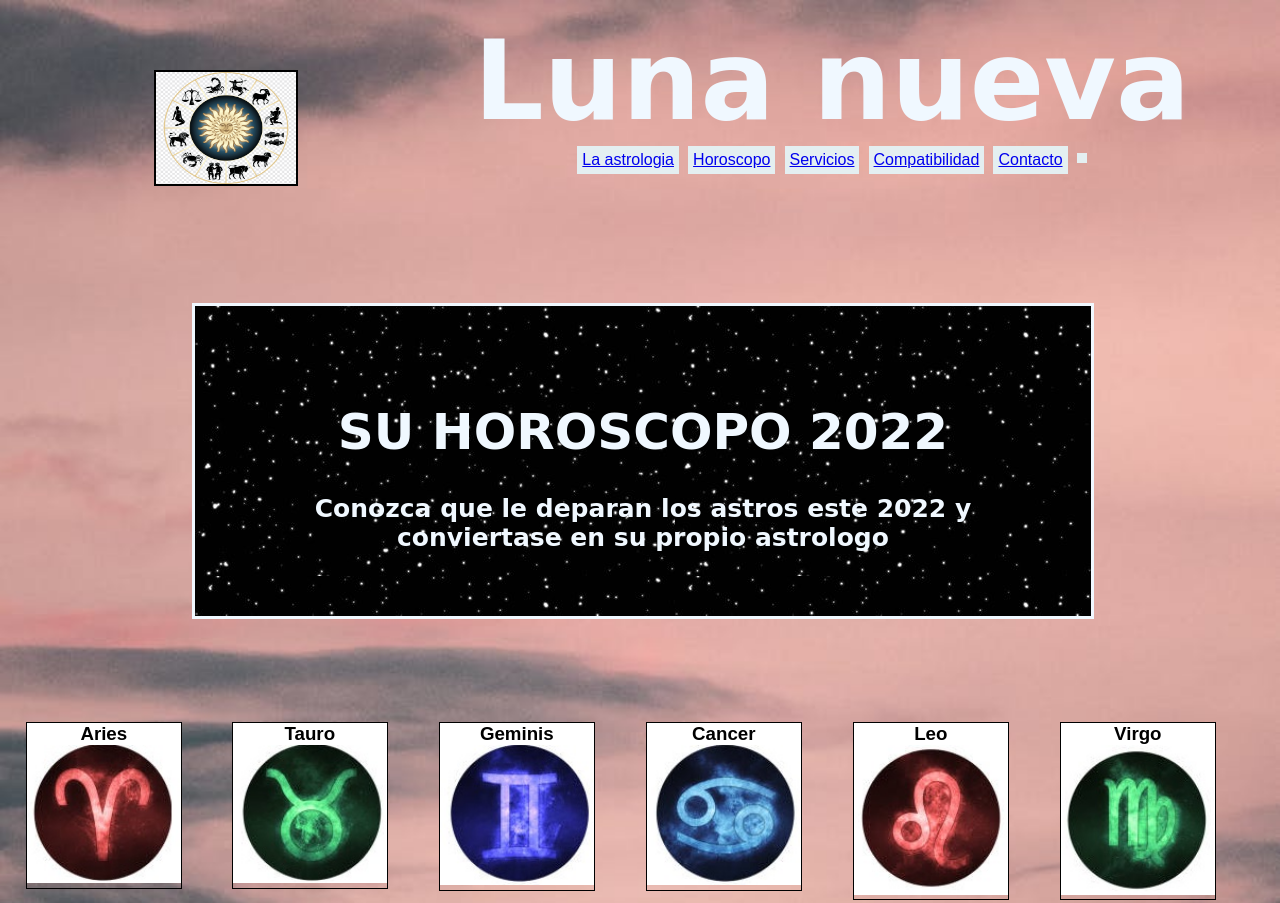
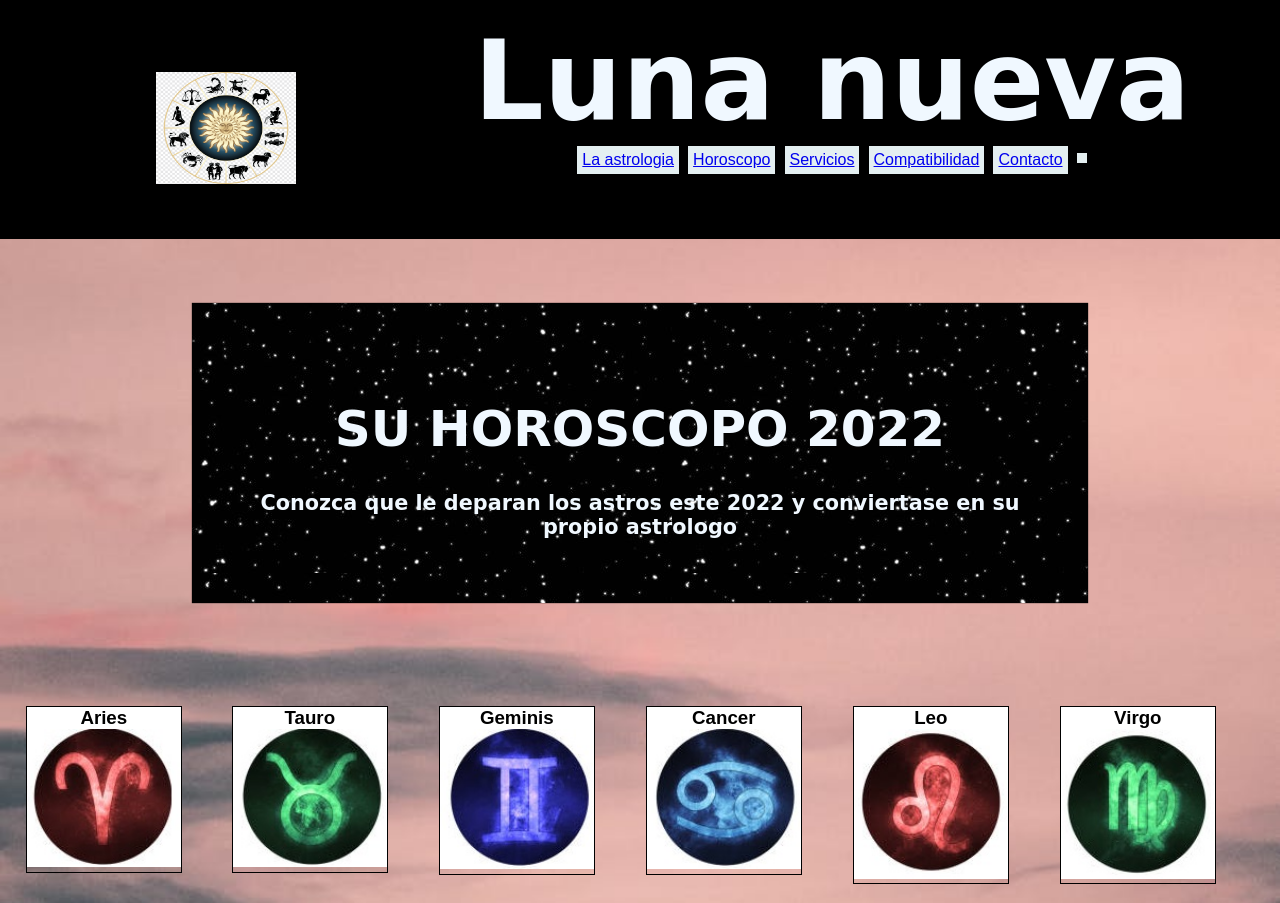
Before and after one commit to mayralagala/Desarrollo-web-Coderhouse, a plain HTML site: page index.html in a window 1280 px wide. Shown: the top 903 px of the page. Drawn offline with nearby package versions, Linux system fonts and the light colour scheme; some icons are missing; a web font is replaced by a local one.

Commit message:
con animaciones

```diff
--- a/css/idealagala.css
+++ b/css/idealagala.css
@@ -468,7 +468,7 @@ li{
 }
 
 .sc__contenedor div a{
-    background-color: black;
+    background-color: aliceblue;
     border: 1px solid aliceblue;
     padding: 3px;
     margin-bottom: 2rem;
@@ -665,6 +665,7 @@ footer{
     .logo{
         width: 10%;
         height: 10%;
+        box-shadow: 2px black;
         position: fixed;
     }
     .btn-open-sidebar{
@@ -719,3 +720,60 @@ h4:hover:before{
 
    opacity: 1;
 }
+
+
+header{
+    background-color: black;
+}
+
+footer{
+    background-color: black;
+}
+
+.s1 div{
+
+    display: inline-block;
+    vertical-align: middle;
+    border: transparent;
+    position: relative;
+    box-shadow: 0px 0px 1px black;}
+
+    .s1 div:before,
+    .s1 div:after{
+
+       content: "";
+       position: absolute;
+       width: 100%;
+       height: 8px;
+       left: 0px;
+       opacity: 0;
+
+
+    }
+
+
+
+
+
+    .s1 div:before{
+
+  bottom: 100%;
+  background: radial-gradient(
+    ellipse at 50% 100%,
+    rgba(0,0,0,0.8) 0%,
+    rgba(0,0,0,0) 80%);}
+
+
+    .s1 div:after{
+
+  top: 100%;
+  background: radial-gradient(
+    ellipse at 50% -50%,
+    rgba(0,0,0,0.8) 0%,
+    rgba(0,0,0,0) 80%);}
+
+    .s1 div:hover:before,
+    .s1 div:hover:after{
+    opacity: 1;
+
+  }
--- a/index.html
+++ b/index.html
@@ -70,7 +70,7 @@
     <section class="s1">
         <div >
             <h1> SU HOROSCOPO 2022</h1>
-            <h4> Conozca que le deparan los astros este 2022 y conviertase en su propio astrologo </H2>
+            <h5> Conozca que le deparan los astros este 2022 y conviertase en su propio astrologo </H5>
 
         </div>
 
```
Also changed, not shown: pages/compatibilidad.html (+6 -5 lines), pages/contacto.html (+6 -6 lines), redes/faceebook.jpg (added), redes/instagram.png (added), redes/telegram.jpg (added).
